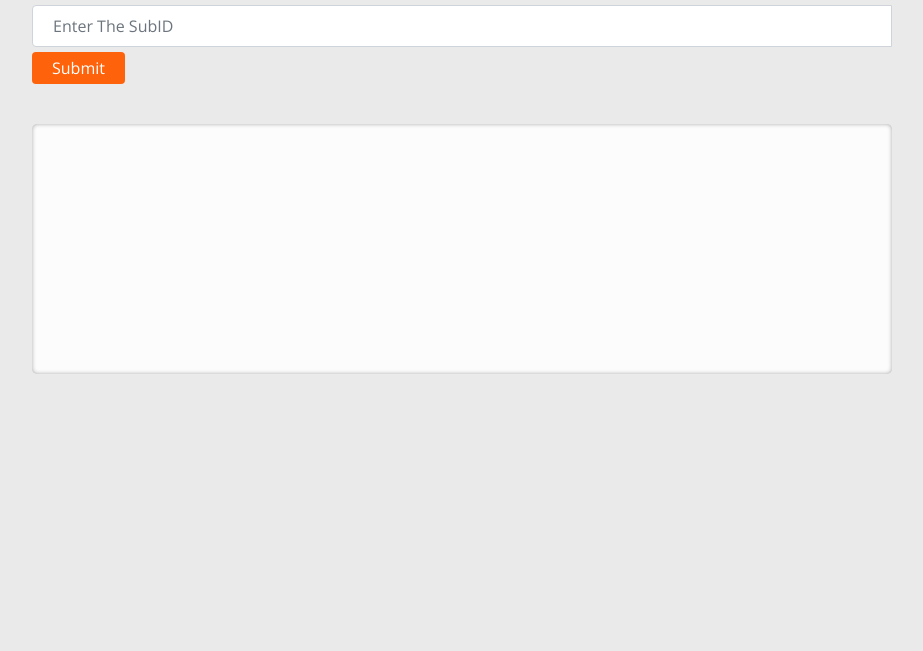
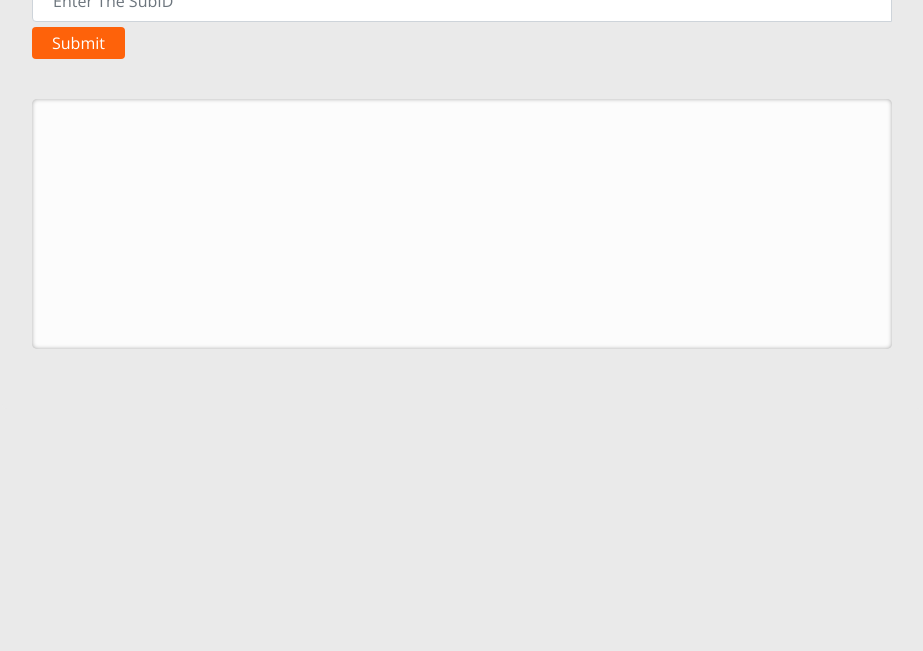
Before and after one commit to syedsadath21/wordpress, a plain HTML site: page index.html in a window 1280 px wide. Shown: the part 149-800 px from the top of the page, without its empty margins (178-1101 px from the left). Drawn offline with nearby package versions, Linux system fonts and the light colour scheme.

Commit message:
Update style.css

```diff
--- a/style.css
+++ b/style.css
@@ -136,7 +136,7 @@ a.builderLink:hover{
 }
 .col-left{
   background: #EAEAEA;
-  padding: 35px 30px 20px;
+  padding: 10px 30px 20px;
   border-radius: 5px;
   /*box-shadow: 0 0px 2px 0 rgba(0,0,0,.14), 0 3px 1px -2px rgba(0,0,0,.12), 0 0px 5px 0 rgba(0,0,0,.2);*/
   flex: initial;
```
